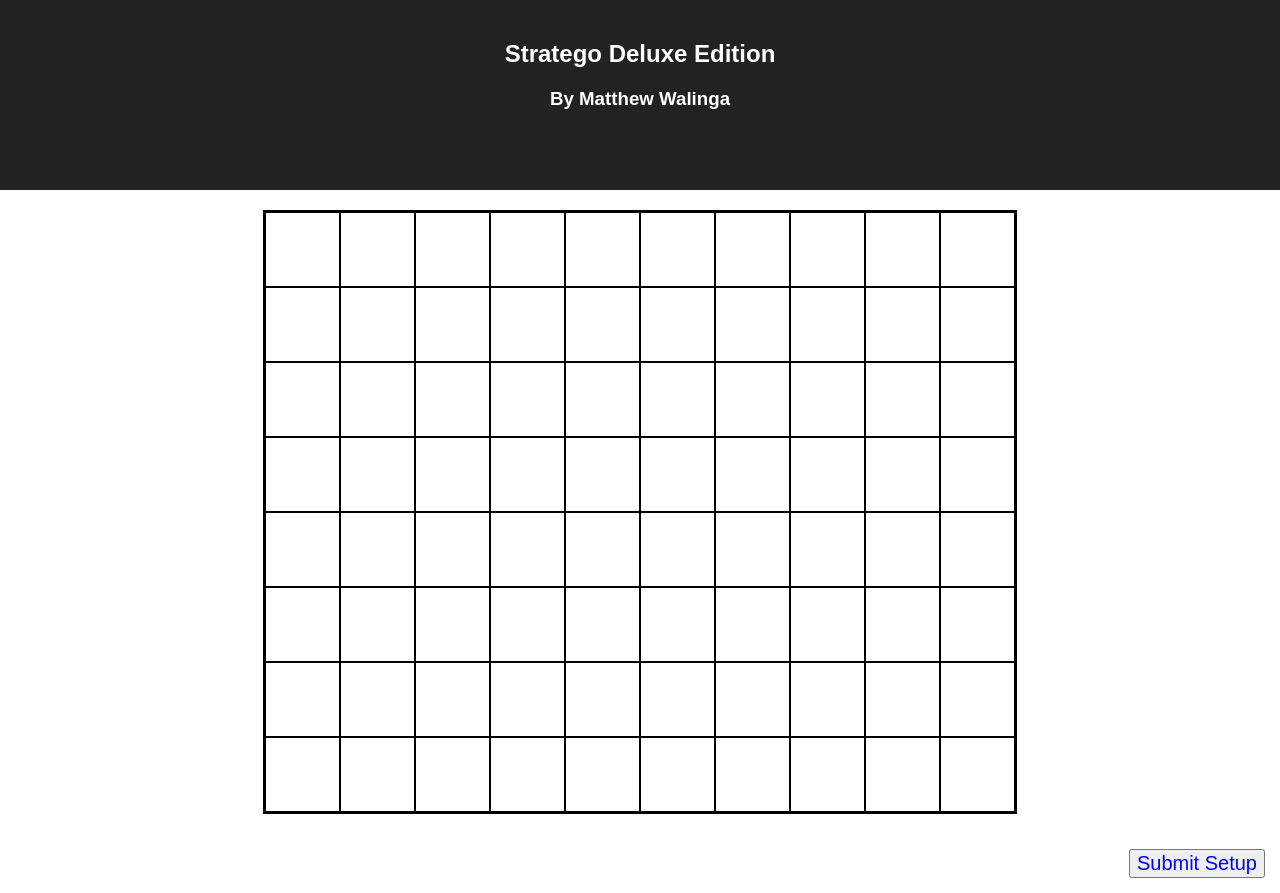
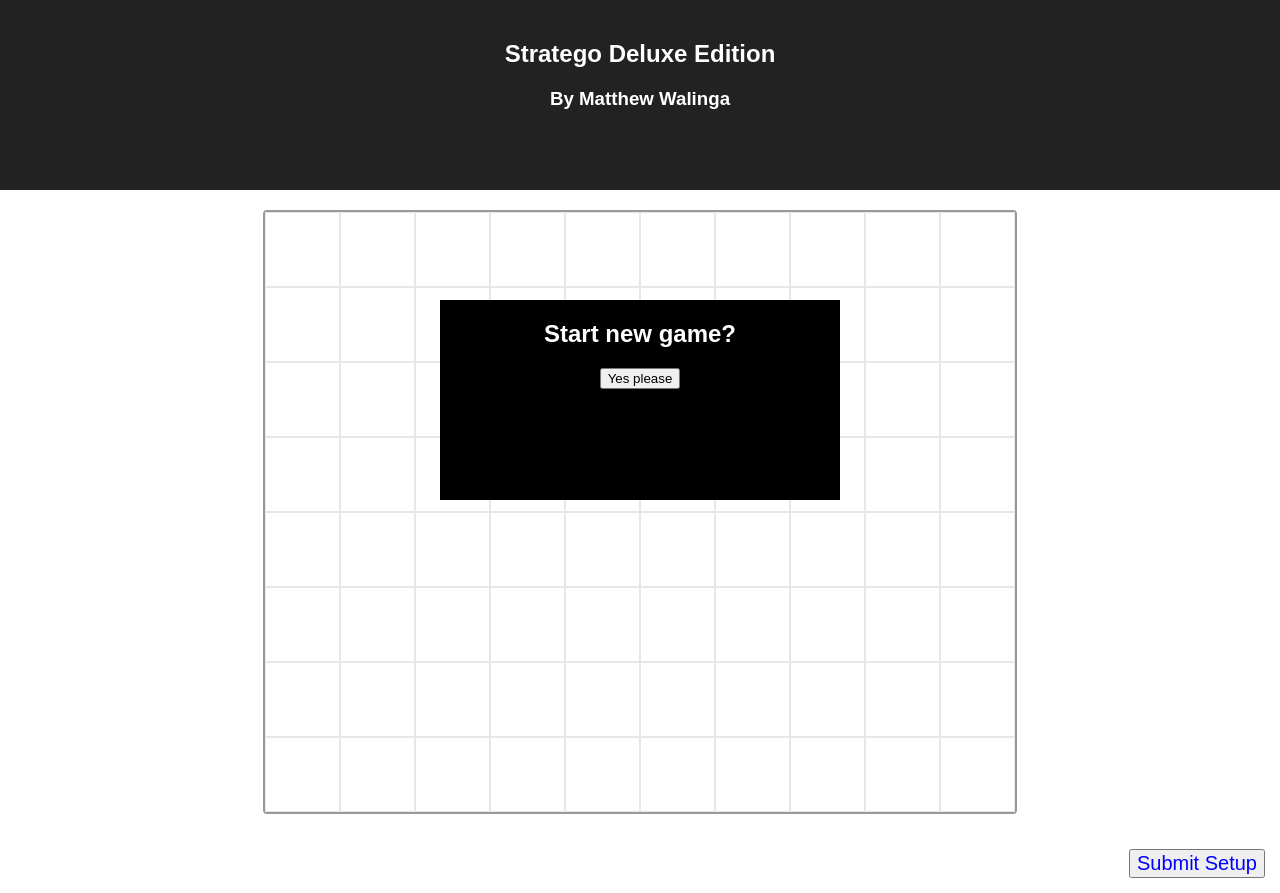
Before and after one commit to walinga/Stratego-Front-End, a React (Create React App) app: page / in a window 1280 px wide. Built offline with nearby package versions, Linux system fonts and the light colour scheme; no server answers.

Commit message:
Update border/selection styling

```diff
--- a/src/App.css
+++ b/src/App.css
@@ -2,7 +2,7 @@
   text-align: center;
 }
 
-/* TODO: Consider adding a log */
+/* TODO: Consider adding a logo */
 .App-logo {
   animation: App-logo-spin infinite 20s linear;
   height: 80px;
--- a/src/App.js
+++ b/src/App.js
@@ -9,10 +9,12 @@
     super();
     this.state = {
       started: false,
-      winner: false
+      winner: false,
+      newGame: false
     };
     this.sendSubmitTeam = this.sendSubmitTeam.bind(this);
     this.endGame = this.endGame.bind(this);
+    this.startNewGame = this.startNewGame.bind(this);
   }
 
   // TODO: Figure out a way to determine which team plays which colour
@@ -30,12 +32,18 @@
     })
   }
 
+  startNewGame(team) {
+    this.setState({ newGame: true });
+    window.location.href += '?team=red';
+  }
+
   endGame(team) {
     this.setState({winner: team});
   }
 
   getTeam() {
-    // TODO: Before implementing this, probably want gameId on the server
+    // IDEA: When a new 'base url' tab is opened, ask to start a new game;
+    //  then when a new game is started, display an opposite team URL to the user
     if (window.location.href.includes("?team=blue")) {
       return 'b';
     }
@@ -43,7 +51,9 @@
   }
 
   render() {
-    const {winner, started} = this.state;
+    const {winner, started, newGame} = this.state;
+
+    const displayNewGame = !window.location.href.includes("?team") && !newGame;
 
     return (
       <div className="App">
@@ -56,8 +66,13 @@
             <p className="game-over-text">Game Over!</p>
             <p>Winner:</p>{winner}
           </div>}
+          {displayNewGame && <div className="game-over-banner">
+            <h2>Start new game?</h2>
+            <button onClick={this.startNewGame}>Yes please</button>
+          </div>}
           <Game
-            started={started}
+            startNewGame={newGame}
+            submitted={started}
             onGameOver={(team) => this.endGame(team)}
             team={this.getTeam()}
           />
--- a/src/Board.css
+++ b/src/Board.css
@@ -2,6 +2,7 @@
   width: 750px;
   height: 600px;
   margin: 20px auto;
-  border: 2px solid black;
+  border: 2px solid #999999;
+  border-radius: 4px;
   position: relative;
 }
--- a/src/Board.jsx
+++ b/src/Board.jsx
@@ -16,6 +16,7 @@
     this.shouldShowMoveIndicator = this.shouldShowMoveIndicator.bind(this);
     this.parseRevealed = this.parseRevealed.bind(this);
     this.islastMove2 = this.islastMove2.bind(this);
+    this.showSelectedPiece = this.showSelectedPiece.bind(this);
   }
 
   onClick(i,j) {
@@ -96,6 +97,13 @@
     return this.islastMove2(i,j);
   }
 
+  showSelectedPiece(i,j) {
+    const lc = this.state.lastClick;
+    if (!lc) return;
+    const [i1,j1] = this.props.team === 'r' ? [numRows-i,numCols-j] : [i+1,j+1]
+    return lc[0] === i1 && lc[1] === j1;
+  }
+
   render() {
     const {
       piecePositions,
@@ -115,6 +123,7 @@
           onClick={() => this.onClick(i+1,j+1)}
           showMoveIndicator={this.shouldShowMoveIndicator(i,j)}
           showLastMove={this.isLastMove(i,j)}
+          showSelectedPiece={this.showSelectedPiece(i,j)}
         />);
       }
     }
--- a/src/Game.jsx
+++ b/src/Game.jsx
@@ -22,6 +22,34 @@
     this.onClickPiece = this.onClickPiece.bind(this);
     this.swapPieces = this.swapPieces.bind(this);
     this.movePiece = this.movePiece.bind(this);
+  }
+
+  componentDidMount() {
+    const team = this.props.team;
+    // TODO: Def should be a GET. Figure out how to parse URL params in Java
+    fetch(`http://${herokuUrl}:8051/getBoard`, {method: "POST", body: team})
+    .then(response =>{
+      console.log(response); // DEBUG
+      return response.text(); // TODO: Jsonify here eventually
+    }).then(data => {
+      console.log("data:"); // DEBUG
+      console.log(data);
+      const positions = this.parseBoard(data);
+      console.log(positions); // DEBUG
+      this.setState({piecePositions: positions});
+    })
+  }
+
+  componentDidUpdate(prevProps) {
+    if (this.props.startNewGame === prevProps.startNewGame) return;
+    const team = this.props.team;
+    fetch(`http://${herokuUrl}:8051/newGame`, {method: "POST", body: team})
+    .then(response =>{
+      return response.text(); // TODO: Jsonify here eventually
+    }).then(data => {
+      const positions = this.parseBoard(data);
+      this.setState({piecePositions: positions});
+    })
   }
 
   onClickPiece(i,j) {
@@ -89,22 +117,6 @@
     })
   }
 
-  componentDidMount() {
-    const team = this.props.team;
-    // TODO: Def should be a GET. Figure out how to parse URL params in Java
-    fetch(`http://${herokuUrl}:8051/getBoard`, {method: "POST", body: team})
-    .then(response =>{
-      console.log(response); // DEBUG
-      return response.text(); // TODO: Jsonify here eventually
-    }).then(data => {
-      console.log("data:"); // DEBUG
-      console.log(data);
-      const positions = this.parseBoard(data);
-      console.log(positions); // DEBUG
-      this.setState({piecePositions: positions});
-    })
-  }
-
   parseBoard(data) {
     // NOTE: Could "easily" construct this using a list of coords from the server
     let positions = {};
@@ -128,7 +140,7 @@
 
   render() {
     const {piecePositions, possibleMoves, revealedPieces, powerUsers, lastMove} = this.state;
-    const {team, started} = this.props;
+    const {team, submitted} = this.props;
 
     return (
       <Board
@@ -137,8 +149,8 @@
         revealedPieces={revealedPieces}
         powerUsers={powerUsers}
         lastMove={lastMove}
-        onClickPiece={started ? this.onClickPiece : () => {}}
-        onSecondClick={started ? this.movePiece : this.swapPieces}
+        onClickPiece={submitted ? this.onClickPiece : () => {}}
+        onSecondClick={submitted ? this.movePiece : this.swapPieces}
         team={team}
       />
     );
--- a/src/Square.css
+++ b/src/Square.css
@@ -1,27 +1,39 @@
 .Square {
   width: 73px;
   height: 73px;
-  border: 1px solid black;
+  border: 1px solid #e7e7e7;
   position: absolute;
 }
 
-.dot {
-  height: 24px;
-  width: 24px;
-  background-color: #005aff;
-  border-radius: 50%;
-  top: 50%;
-  left: 50%;
-  margin: -12px 0 0 -12px;
+.lastMove {
+  width: 75px;
+  height: 75px;
+  opacity: 0.5;
+  z-index: -2;
+  background-color: #b3b3b3;
   position: absolute;
+  top: 0;
+  left: 0;
 }
 
-.orange-border {
+.possibleMoves {
+  box-sizing: border-box;
   color: transparent;
-  width: 67px;
-  height: 67px;
+  width: 73px;
+  height: 73px;
   position: absolute;
-  border: 3px solid #ffbc00;
+  box-shadow: inset 0 0 10px #c4d8c8;
+  top: 0;
+  left: 0;
+}
+
+.selectedPiece {
+  box-sizing: border-box;
+  color: transparent;
+  width: 73px;
+  height: 73px;
+  position: absolute;
+  border: 2px solid #9aab9d;
   top: 0;
   left: 0;
 }
--- a/src/Square.jsx
+++ b/src/Square.jsx
@@ -71,17 +71,19 @@
       row,
       col,
       piece,
+      onClick,
       showMoveIndicator,
-      onClick,
-      showLastMove
+      showLastMove,
+      showSelectedPiece
     } = this.props;
     const squarePos = {top: row*75, left: col*75};
 
     return (
       <div className="Square" style={squarePos} onClick={onClick}>
         {this.getImage(piece) && <img src={this._fetchImage(this.getImage(piece))} alt="wolf" className="piece-img"></img>}
-        {showMoveIndicator && <span className="dot"></span>}
-        {showLastMove && <span className="orange-border"></span>}
+        {showSelectedPiece && <span className="selectedPiece"></span>}
+        {showMoveIndicator && <span className="possibleMoves"></span>}
+        {showLastMove && <span className="lastMove"></span>}
         <p className="piece-name" style={this.getStyle(piece)}>{this.prettyPrint(piece)}</p>
       </div>
     );
```
